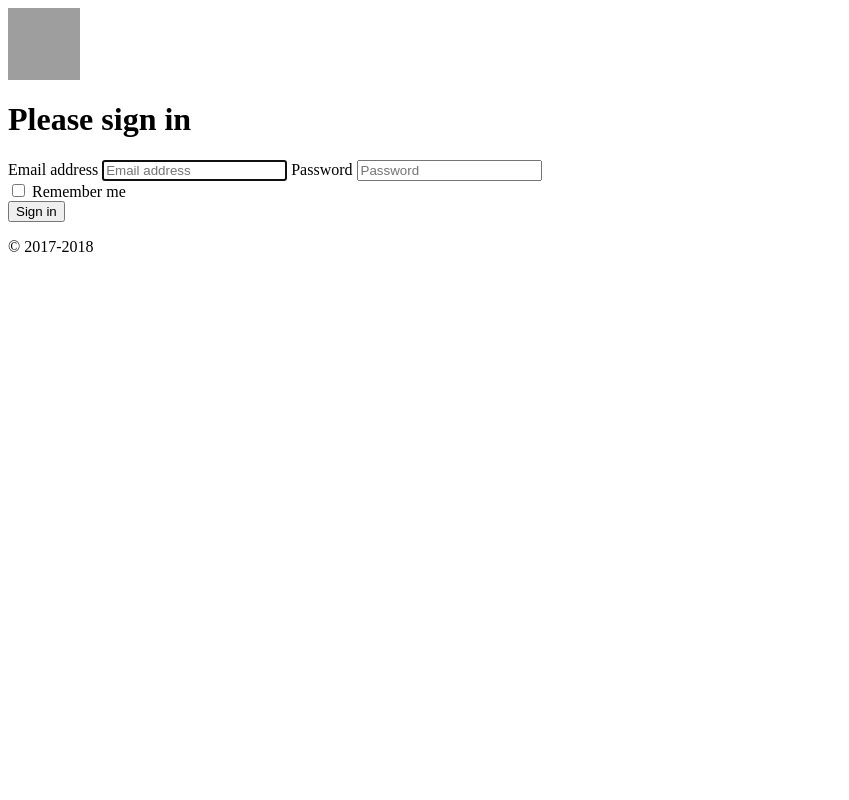
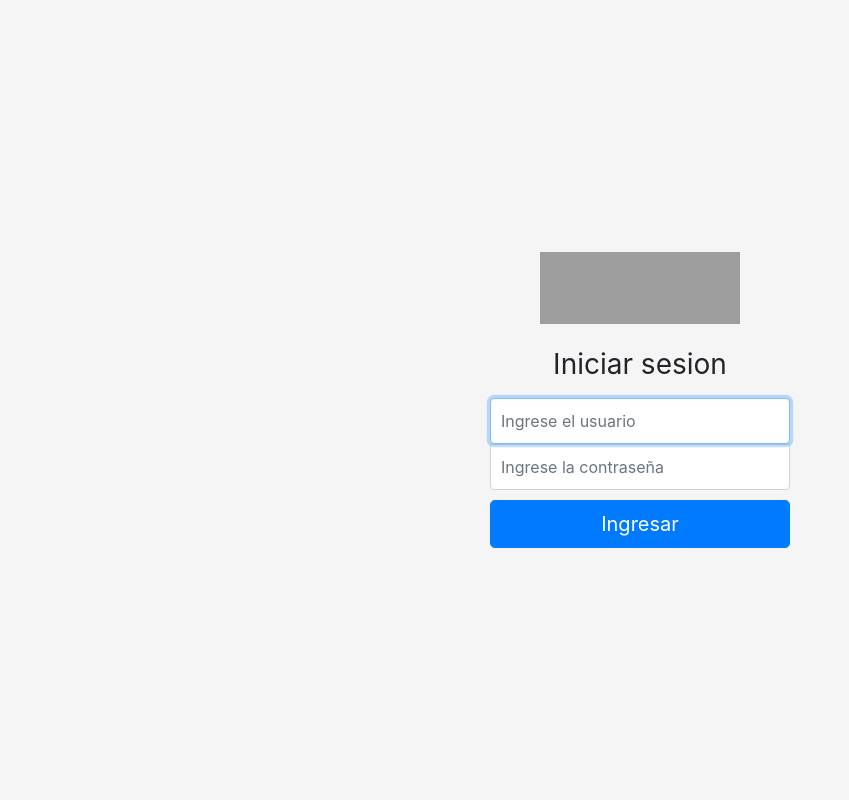
Before and after one commit to skalliburt/pruebatecnica, a PHP site: the page made by Vistas/Login/index.php in a window 1280 px wide. Shown: the whole page, without its empty margins (0-849 px from the left). Run offline with PHP 8.4, Linux system fonts and the light colour scheme; the template is opened without the code that fills it, so the values that code supplies are empty; some libraries are stand-ins or nearby versions; grey boxes are pictures that could not be loaded.

Commit message:
Creacion del login de sesion del usuario

```diff
--- a/Config/config.php
+++ b/Config/config.php
@@ -21,3 +21,4 @@ define('ROOT', dirname(__DIR__));
 define('CONTROLLER', ROOT . DS . 'Controladores');
 define('VIEW', ROOT . DS . "Vistas");
 define('TEMPLATE', VIEW . DS . "Templates");
+define('ASSETS', base_url . 'Librerias');
--- a/Helper/helper.php
+++ b/Helper/helper.php
@@ -2,12 +2,12 @@
 
 function headerAdmin($data = "")
 {
-    $view_header = "vistas/Templates/header.php";
+    $view_header = "Vistas/Templates/header.php";
     require_once($view_header);
 }
 
 function footerAdmin($data = "")
 {
-    $view_footer = "vistas/Templates/footer.php";
+    $view_footer = "Vistas/Templates/footer.php";
     require_once($view_footer);
 }
--- a/Vistas/Login/index.php
+++ b/Vistas/Login/index.php
@@ -1,24 +1,80 @@
 <?php
 headerAdmin($data);
+//text-center
 ?>
 
-<body class="text-center">
-    <form class="form-signin">
-        <img class="mb-4" src="https://getbootstrap.com/docs/4.0/assets/brand/bootstrap-solid.svg" alt="" width="72" height="72">
-        <h1 class="h3 mb-3 font-weight-normal">Please sign in</h1>
-        <label for="inputEmail" class="sr-only">Email address</label>
-        <input type="email" id="inputEmail" class="form-control" placeholder="Email address" required autofocus>
-        <label for="inputPassword" class="sr-only">Password</label>
-        <input type="password" id="inputPassword" class="form-control" placeholder="Password" required>
-        <div class="checkbox mb-3">
-        <label>
-            <input type="checkbox" value="remember-me"> Remember me
-        </label>
-        </div>
-        <button class="btn btn-lg btn-primary btn-block" type="submit">Sign in</button>
-        <p class="mt-5 mb-3 text-muted">&copy; 2017-2018</p>
-    </form>
-</body>
+
+<style type="text/css">
+      html,
+      body {
+        height: 100%;
+      }
+
+      body {
+        display: -ms-flexbox;
+        display: -webkit-box;
+        display: flex;
+        -ms-flex-align: center;
+        -ms-flex-pack: center;
+        -webkit-box-align: center;
+        align-items: center;
+        -webkit-box-pack: center;
+        justify-content: center;
+        padding-top: 40px;
+        padding-bottom: 40px;
+        background-color: #f5f5f5;
+      }
+
+      .form-signin {
+        width: 100%;
+        max-width: 330px;
+        padding: 15px;
+        margin: 0 auto;
+      }
+      .form-signin .checkbox {
+        font-weight: 400;
+      }
+      .form-signin .form-control {
+        position: relative;
+        box-sizing: border-box;
+        height: auto;
+        padding: 10px;
+        font-size: 16px;
+      }
+      .form-signin .form-control:focus {
+        z-index: 2;
+      }
+      .form-signin input[type="email"] {
+        margin-bottom: -1px;
+        border-bottom-right-radius: 0;
+        border-bottom-left-radius: 0;
+      }
+      .form-signin input[type="password"] {
+        margin-bottom: 10px;
+        border-top-left-radius: 0;
+        border-top-right-radius: 0;
+      }
+      .container {
+        display: flex;
+        flex-direction: column;
+        align-items: center;
+        justify-content: center;
+      }
+</style>
+        <form class="form-signin" id="iniciarSesion">
+            <div class="container">
+                <img class="mb-4" src="https://unawebdiferente.com/wp-content/uploads/2022/10/cropped-logo2-1.png" alt="" width="200" height="72">
+                <h1 class="h3 mb-3 font-weight-normal">Iniciar sesion</h1>
+            </div>
+
+            <label for="inputText" class="sr-only">Usuario</label>
+            <input type="text" id="inputText" name="inputText" class="form-control" placeholder="Ingrese el usuario" required autofocus>
+            <label for="inputPassword" class="sr-only">Contraseña</label>
+            <input type="password" id="inputPassword" name="inputPassword" class="form-control" placeholder="Ingrese la contraseña" required>
+
+            <button class="btn btn-lg btn-primary btn-block" type="button" id="ingresar">Ingresar</button>
+
+        </form>
 
 
 <?php
--- a/Vistas/Templates/footer.php
+++ b/Vistas/Templates/footer.php
@@ -1,8 +1,9 @@
 
-<script src="https://code.jquery.com/jquery-3.2.1.slim.min.js" integrity="sha384-KJ3o2DKtIkvYIK3UENzmM7KCkRr/rE9/Qpg6aAZGJwFDMVNA/GpGFF93hXpG5KkN" crossorigin="anonymous"></script>
+<script src="https://code.jquery.com/jquery-3.6.0.min.js"></script>
 <script src="https://cdn.jsdelivr.net/npm/popper.js@1.12.9/dist/umd/popper.min.js" integrity="sha384-ApNbgh9B+Y1QKtv3Rn7W3mgPxhU9K/ScQsAP7hUibX39j7fakFPskvXusvfa0b4Q" crossorigin="anonymous"></script>
 <script src="https://cdn.jsdelivr.net/npm/bootstrap@4.0.0/dist/js/bootstrap.min.js" integrity="sha384-JZR6Spejh4U02d8jOt6vLEHfe/JQGiRRSQQxSfFWpi1MquVdAyjUar5+76PVCmYl" crossorigin="anonymous"></script>
 
-<script src="<?php echo ASSETS; ?>/Librerias/js/<?php echo $data['function_js']; ?>"></script>
+<script src="<?php echo ASSETS; ?>/js/<?php echo $data['function_js']; ?>"></script>
+</body>
 
 </html>
--- a/Vistas/Templates/header.php
+++ b/Vistas/Templates/header.php
@@ -14,3 +14,4 @@
     <link rel="stylesheet" href="https://cdn.jsdelivr.net/npm/bootstrap@4.0.0/dist/css/bootstrap.min.css" integrity="sha384-Gn5384xqQ1aoWXA+058RXPxPg6fy4IWvTNh0E263XmFcJlSAwiGgFAW/dAiS6JXm" crossorigin="anonymous">
 
   </head>
+  <body class="">
```
Also changed, not shown: Config/App/Auth.php (added, +17 -0 lines), Controladores/CerrarSesion.php (added, +9 -0 lines), Controladores/Dashboard.php (+13 -0 lines), Controladores/Login.php (+23 -2 lines), Librerias/js/Login.js (added, +29 -0 lines), Modelos/DashboardModelo.php (+8 -0 lines), Modelos/LoginModelo.php (+15 -0 lines), Vistas/Dashboard/index.php (+83 -0 lines).
